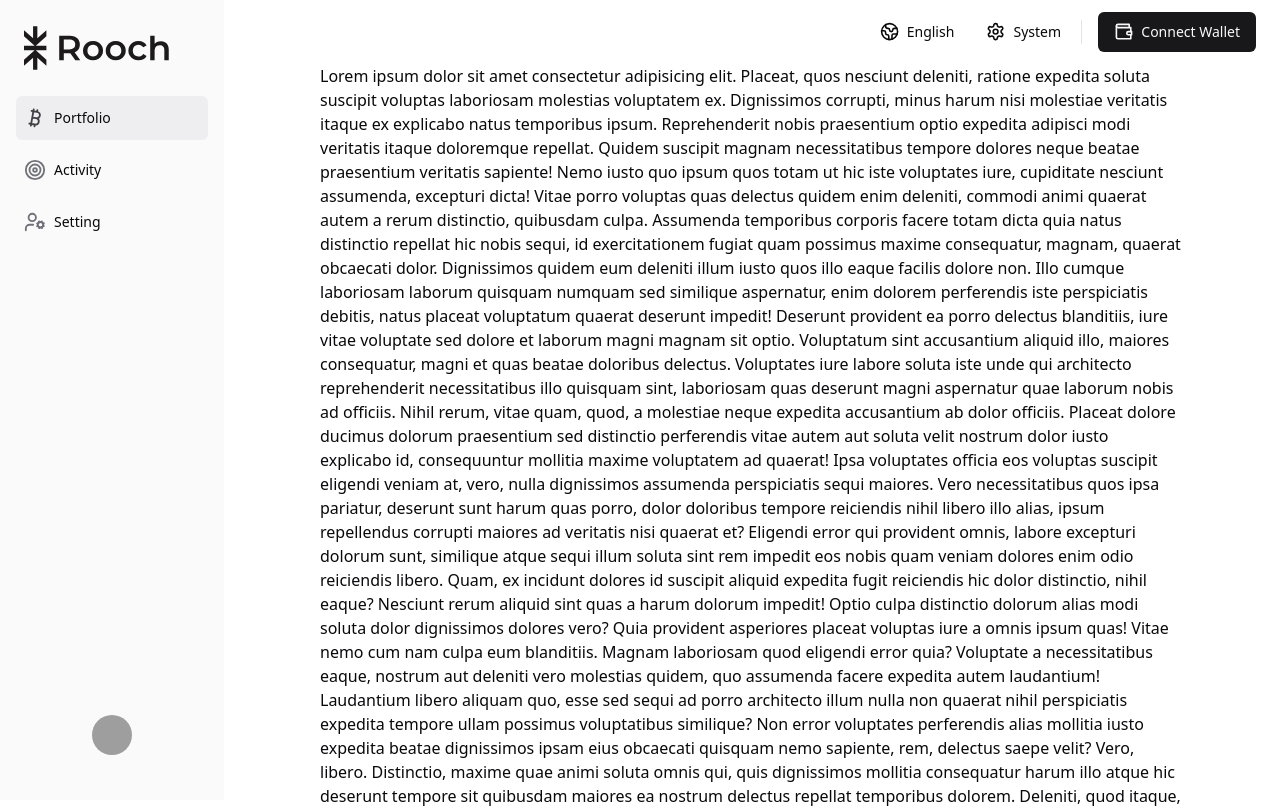
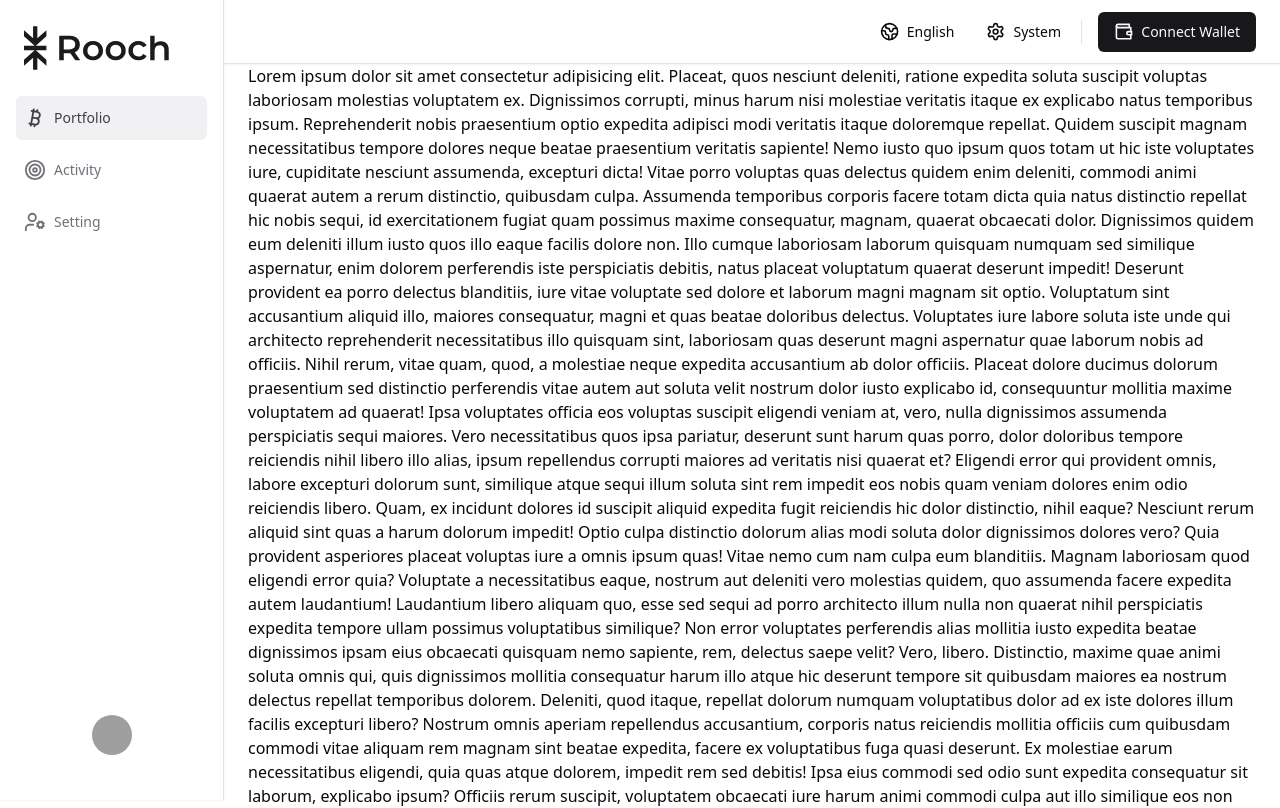
Before and after one commit to rooch-network/rooch-portal-v1, a React (Vite) app: page / in a window 1280 px wide. Shown: the top 808 px of the page. Built offline with nearby package versions, Linux system fonts and the light colour scheme; grey boxes are pictures that could not be loaded.

Commit message:
refactor: update the layouts of navbar and main content

```diff
--- a/src/(dashboard)/components/logo.tsx
+++ b/src/(dashboard)/components/logo.tsx
@@ -43,7 +43,7 @@ export const Logo = () => {
       src={logoSrc}
       alt="Logo"
       onClick={onClick}
-      className="cursor-pointer hover:opacity-75 transition md:h-[70px] md:w-[145px] h-[70px] w-[100px]"
+      className="cursor-pointer hover:opacity-75 transition md:h-[70px] md:w-[145px] h-[70px] w-[120px]"
     />
   );
 };
--- a/src/(dashboard)/components/main-content.tsx
+++ b/src/(dashboard)/components/main-content.tsx
@@ -5,7 +5,7 @@ import { SettingLayout } from "../setting/setting-layout";
 
 export const MainContent = () => {
   return (
-    <div className="h-full w-full px-24">
+    <div className="h-full w-full md:px-6 px-4">
       <Routes>
         <Route path="/" element={<PortfolioLayout />} />
         <Route path="/activity" element={<ActivityLayout />} />
--- a/src/(dashboard)/components/navbar.tsx
+++ b/src/(dashboard)/components/navbar.tsx
@@ -3,7 +3,7 @@ import { NavbarItem } from "./navbar-item";
 
 export const Navbar = () => {
   return (
-    <div className="py-4 px-4 md:px-6 h-full flex items-center dark:bg-black">
+    <div className="py-4 px-4 md:px-6 h-full flex items-center dark:bg-black bg-white border-b shadow-sm">
       <div className="flex items-center justify-between md:justify-end w-full gap-x-2">
         <MobileSidebar />
         <NavbarItem />
--- a/src/(dashboard)/components/sidebar-item.tsx
+++ b/src/(dashboard)/components/sidebar-item.tsx
@@ -32,58 +32,27 @@ export const SidebarItem = ({
   };
 
   return (
-    // <button
-    //   onClick={onClick}
-    //   type="button"
-    //   className={cn(
-    //     "flex items-center gap-x-2 text-zinc-500 dark:text-white text-sm font-[500] pl-6 transition-all hover:text-zinc-600 dark:hover:text-white hover:bg-zinc-300/20 dark:hover:bg-zinc-900",
-    //     isActive &&
-    //       "text-zinc-700 dark:text-white bg-zinc-200/20 dark:bg-zinc-900/80 hover:bg-zinc-200/20 dark:hover:bg-zinc-900/80 hover:text-zinc-700 dark:hover:text-white"
-    //   )}
-    // >
-    //   <div className="flex items-center gap-x-2 py-4">
-    //     <Icon
-    //       size={22}
-    //       className={cn(
-    //         "text-zinc-500 dark:text-white",
-    //         isActive && "text-zinc-700 dark:text-white"
-    //       )}
-    //     />
-    //     {label}
-    //   </div>
-    //   <div
-    //     className={cn(
-    //       "ml-auto opacity-0 border-2 border-zinc-70 dark:border-zinc-800 h-full transition-all",
-    //       isActive && "opacity-100"
-    //     )}
-    //   />
-    // </button>
     <Button
       onClick={onClick}
       type="button"
       variant="ghost"
       size="lg"
       className={cn(
-        "flex items-center justify-start p-2 hover:bg-zinc-200/50 dark:hover:bg-zinc-800/60 transition-all ease-in-out duration-200",
+        "flex items-center justify-start text-zinc-500 dark:text-zinc-200 hover:dark-white text-sm font-[500] transition-all hover:text-zinc-600 dark:hover:text-white hover:bg-zinc-300/20 dark:hover:bg-zinc-800/50 px-2",
         isActive &&
-          "bg-zinc-200/50 dark:bg-zinc-800/60 hover:bg-zinc-200/50 dark:hover:bg-zinc-800/60"
+          "text-zinc-700 dark:text-white bg-zinc-200/50 dark:bg-zinc-800/90 hover:bg-zinc-200/50 dark:hover:bg-zinc-800/90 hover:text-zinc-700 dark:hover:text-white"
       )}
     >
-      <div className="flex items-center gap-x-2 py-4">
+      <div className="flex items-center gap-x-2 hover:text-white">
         <Icon
           size={22}
           className={cn(
-            "text-zinc-500 dark:text-white",
+            "text-zinc-500 dark:text-zinc-200",
             isActive && "text-zinc-700 dark:text-white"
           )}
         />
         {label}
       </div>
-      {/* <div
-        className={cn(
-          "ml-auto opacity-0 border-2 border-zinc-70 dark:border-zinc-800 h-full transition-all"
-        )}
-      /> */}
     </Button>
   );
 };
--- a/src/(dashboard)/components/sidebar.tsx
+++ b/src/(dashboard)/components/sidebar.tsx
@@ -8,7 +8,7 @@ interface SidebarProps {
 
 export const Sidebar = ({ onClose }: SidebarProps) => {
   return (
-    <div className="h-full flex flex-col overflow-y-auto dark:bg-inherit dark:border-r bg-zinc-50">
+    <div className="h-full flex flex-col overflow-y-auto dark:bg-inherit border-r shadow-sm">
       <div className="h-[85px] flex items-center justify-start px-6 py-12">
         <Logo />
       </div>
--- a/src/(dashboard)/dashboard-layout.tsx
+++ b/src/(dashboard)/dashboard-layout.tsx
@@ -11,7 +11,7 @@ export const DashboardLayout = () => {
       <div className="hidden md:flex h-full w-56 flex-col fixed inset-y-0 z-50">
         <Sidebar onClose={() => {}} />
       </div>
-      <main className="md:pl-56 mt-[64px] h-full w-full overflow-y-auto ">
+      <main className="md:pl-56 mt-[64px] h-full w-full overflow-y-auto">
         <MainContent />
       </main>
     </div>
```
